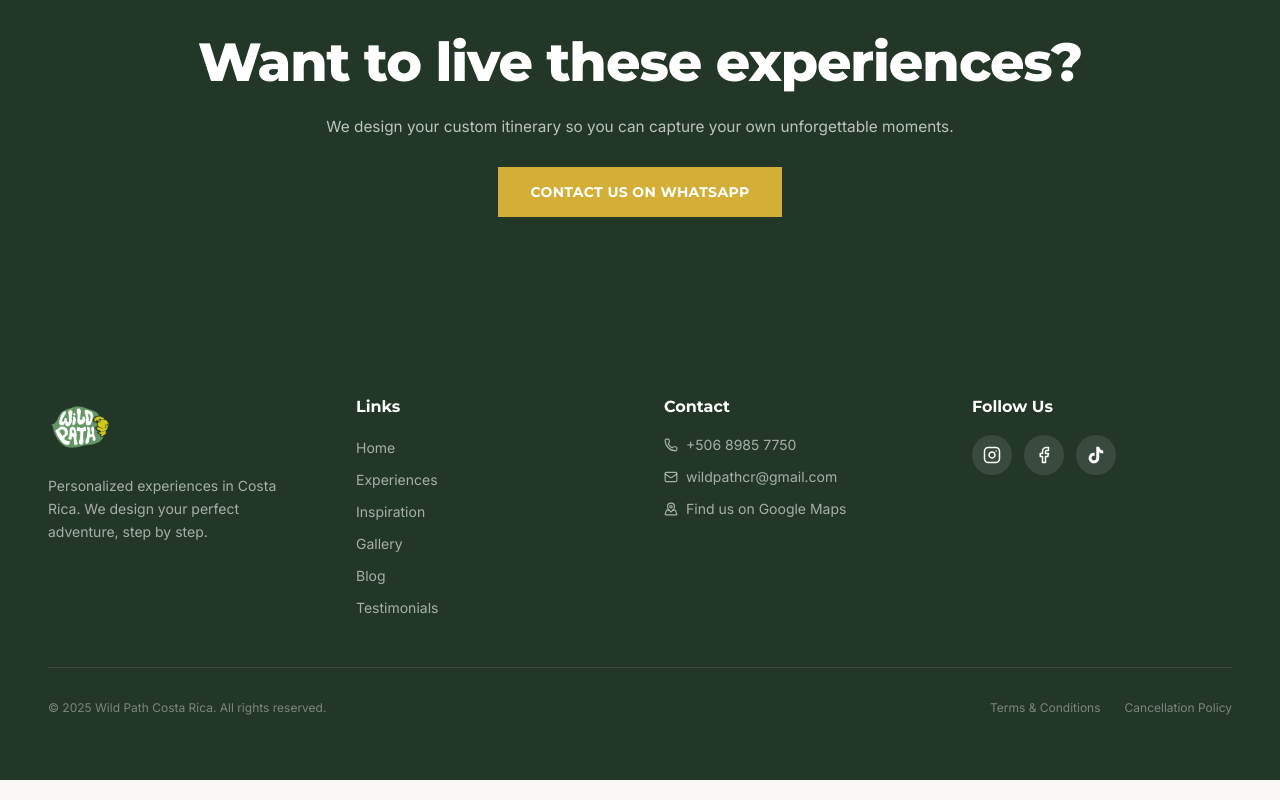
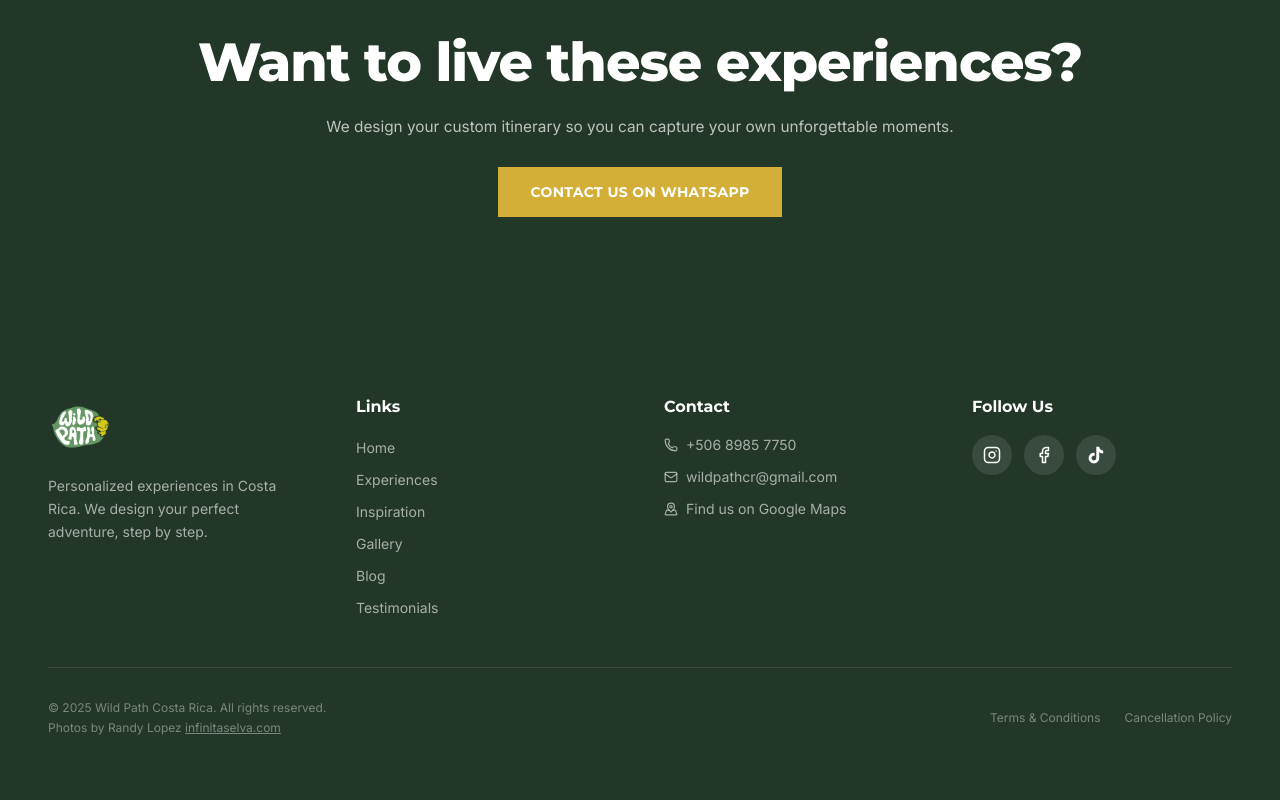
Before and after one commit to canito8126-ui/sitioweb, a React (Vite) app: page /galeria in a window 1280 px wide. Shown: the part 3066-3866 px from the top of the page. Built offline with nearby package versions, Linux system fonts and the light colour scheme.

Commit message:
infinita selva

```diff
--- a/src/components/Layout.tsx
+++ b/src/components/Layout.tsx
@@ -312,9 +312,22 @@ export default function Layout() {
 
           {/* Bottom */}
           <div className="pt-8 border-t border-white/10 flex flex-col md:flex-row justify-between items-center gap-4">
-            <p className="text-white/40 text-xs">
-              {t('footer.rights')}
-            </p>
+            <div className="flex flex-col gap-1 text-center md:text-left">
+              <p className="text-white/40 text-xs">
+                {t('footer.rights')}
+              </p>
+              <p className="text-white/40 text-xs">
+                {t('footer.photoCredits')}{' '}
+                <a
+                  href="https://www.infinitaselva.com"
+                  target="_blank"
+                  rel="noopener noreferrer"
+                  className="hover:text-wp-yellow transition-colors underline"
+                >
+                  infinitaselva.com
+                </a>
+              </p>
+            </div>
             <div className="flex gap-6">
               <Link to="/terminos" className="text-white/40 text-xs hover:text-white transition-colors">
                 {t('footer.terms')}
--- a/src/i18n/locales/en.json
+++ b/src/i18n/locales/en.json
@@ -178,6 +178,7 @@
     "contact": "Contact",
     "followUs": "Follow Us",
     "rights": "© 2025 Wild Path Costa Rica. All rights reserved.",
+    "photoCredits": "Photos by Randy Lopez",
     "terms": "Terms & Conditions",
     "cancellation": "Cancellation Policy"
   },
--- a/src/i18n/locales/es.json
+++ b/src/i18n/locales/es.json
@@ -178,6 +178,7 @@
     "contact": "Contacto",
     "followUs": "Síguenos",
     "rights": "© 2025 Wild Path Costa Rica. Todos los derechos reservados.",
+    "photoCredits": "Fotografías por Randy López",
     "terms": "Términos y Condiciones",
     "cancellation": "Política de Cancelación"
   },
```
